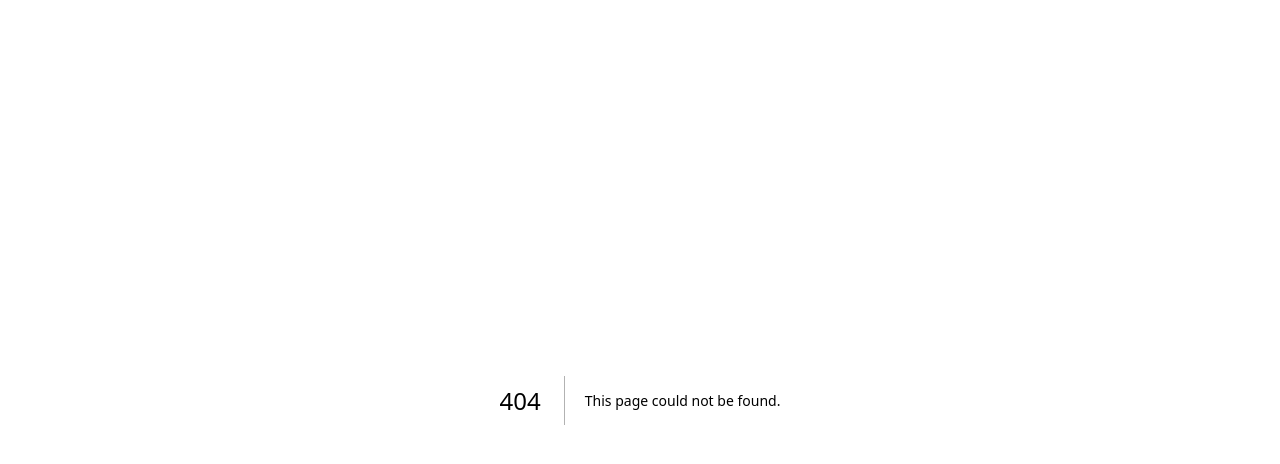
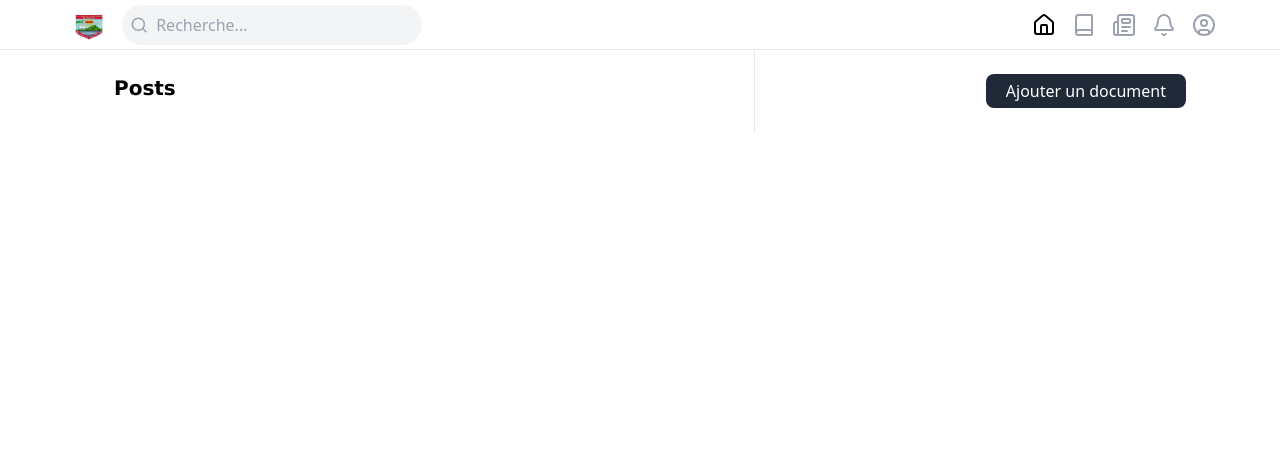
Before and after one commit to Jospin6/bibliothequenumeriqueucb, a Next.js app: page /posts in a window 1280 px wide. Before the commit this address had no page. Shown: the top 464 px of the page. Built offline with nearby package versions, Linux system fonts and the light colour scheme.

Commit message:
display add user form

```diff
--- a/src/app/dashboard/page.tsx
+++ b/src/app/dashboard/page.tsx
@@ -0,0 +1,51 @@
+"use client"
+import { FacultyForm } from "@/components/forms/facultyForm";
+import { SubjectForm } from "@/components/forms/subjectForm";
+import { UserForm } from "@/components/forms/userForm";
+import { Navbar } from "@/components/navigation/navbar";
+import { Button } from "@/components/ui/Button";
+import Popup from "@/components/ui/popup";
+import { useState } from "react";
+
+export default function Dashboard() {
+    const [isOpen, setIsOpen] = useState<boolean>(false)
+    const [formName, setFormName] = useState<string>()
+    const handleAddDocPopup = () => {
+        setIsOpen(!isOpen)
+    }
+
+    const handleForms = (title: string = "etudiant") => {
+        switch (title) {
+            case "etudiant":
+                return <UserForm />
+            case "fac":
+                return <FacultyForm />
+            case "subject":
+                return <SubjectForm />
+            default:
+                return
+        }
+    }
+
+    return <>
+        <Navbar />
+        <div className="mx-[5%]">
+            <div className="flex justify-between my-6">
+                <span></span>
+                <Button label={"Add Etudiants"} onClick={handleAddDocPopup} />
+            </div>
+            <div className="min-h-80 h-auto">
+
+            </div>
+            <div className="flex justify-end my-6">
+                <Button label={"Nouvelle Faculté"} onClick={handleAddDocPopup} className="mr-4" />
+                <Button label={"Nouvelle Matière"} onClick={handleAddDocPopup} />
+            </div>
+        </div>
+        {
+            isOpen && (<Popup isOpen={isOpen} onClose={handleAddDocPopup}>
+                   {handleForms(formName!)}
+            </Popup>)
+        }
+    </>
+}
--- /dev/null
+++ b/src/app/posts/new/page.tsx
@@ -0,0 +1,5 @@
+export default function New() {
+    return <div>
+        Nouveau
+    </div>
+}
--- /dev/null
+++ b/src/app/posts/page.tsx
@@ -0,0 +1,32 @@
+"use client"
+import { BookForm } from "@/components/forms/bookForm";
+import { Navbar } from "@/components/navigation/navbar";
+import { Button } from "@/components/ui/Button";
+import Popup from "@/components/ui/popup";
+import { useState } from "react";
+
+export default function Posts() {
+    const [isOpen, setIsOpen] = useState<boolean>(false)
+    const handleAddDocPopup = () => setIsOpen(!isOpen)
+    return <div>
+        <Navbar />
+        <div className="mx-[5%] flex">
+            <div className="h-auto w-[60%] border-r-[1px] border-gray-200 px-[50px]">
+                <h1 className="mt-6 mb-4 font-semibold text-xl font-verdana">Posts</h1>
+            </div>
+            <div className="w-[40%] py-6 px-[30px]">
+                <div className="flex justify-end">
+                    <Button label={"Ajouter un document"} onClick={handleAddDocPopup} />
+                </div>
+
+            </div>
+
+        </div>
+        {
+            isOpen && (<Popup isOpen={isOpen} onClose={handleAddDocPopup}>
+                <h1 className="my-4 font-semibold text-xl font-verdana">Nouveau document</h1>
+                <BookForm />
+            </Popup>)
+        }
+    </div>
+}
--- a/src/components/forms/userForm.tsx
+++ b/src/components/forms/userForm.tsx
@@ -8,10 +8,11 @@ import { InputField } from "../ui/inputField";
 import { SelectField } from "../ui/selectField";
 import { addUser } from "@/redux/user/userSlice";
 import { Button } from "../ui/Button";
+import { Import } from "lucide-react";
 
 
 export const UserForm = () => {
-    const { register, handleSubmit,reset, formState: { errors } } = useForm<UserFormValues>({
+    const { register, handleSubmit, reset, formState: { errors } } = useForm<UserFormValues>({
         resolver: zodResolver(userSchema),
     });
     const dispatch = useDispatch<AppDispatch>()
@@ -29,6 +30,11 @@ export const UserForm = () => {
     };
 
     return (
+        <>
+            <h1 className="my-4 font-semibold text-xl font-verdana">Nouveau document</h1>
+            <div className="pb-4 flex justify-end">
+                <span className="text-blue-700 text-sm flex items-center cursor-pointer"><Import size={18} className="mr-2"/> importer les etudiants</span>
+            </div>
             <form onSubmit={handleSubmit(onSubmit)}>
                 <InputField
                     name={"nom"}
@@ -81,5 +87,6 @@ export const UserForm = () => {
                     <Button label={"Ajouter"} />
                 </div>
             </form>
+        </>
     );
 };
--- a/src/components/ui/Button.tsx
+++ b/src/components/ui/Button.tsx
@@ -1,9 +1,11 @@
 type ButtonProps = {
-    label: string;// Les erreurs de validation
+    label: string;
+    onClick?: () => void
+    className?: string
 };
 
-export const Button: React.FC<ButtonProps> = ({ label }) => {
+export const Button: React.FC<ButtonProps> = ({ label, onClick, className }) => {
     return (
-        <button type="submit" className="px-[20px] py-[5px] rounded-lg bg-gray-800 text-white"> {label} </button>
+        <button type="submit" onClick={onClick} className={`px-[20px] py-[5px] bg-gray-800 rounded-lg text-white ${className}`}> {label} </button>
     );
 };
```
Also changed, not shown: src/app/dashboard/layout.tsx (deleted). Lines whose indentation alone changed are shown as unchanged.
